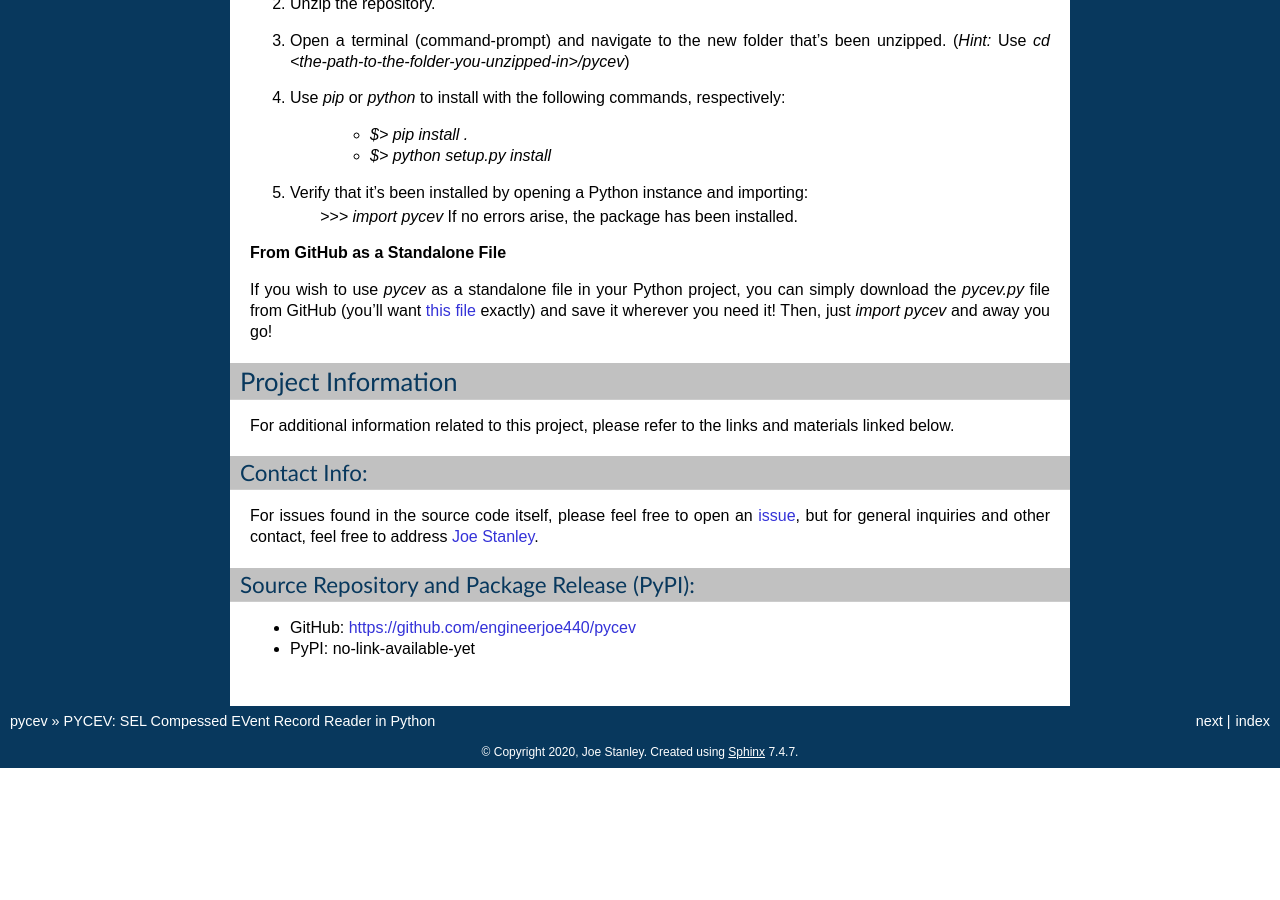
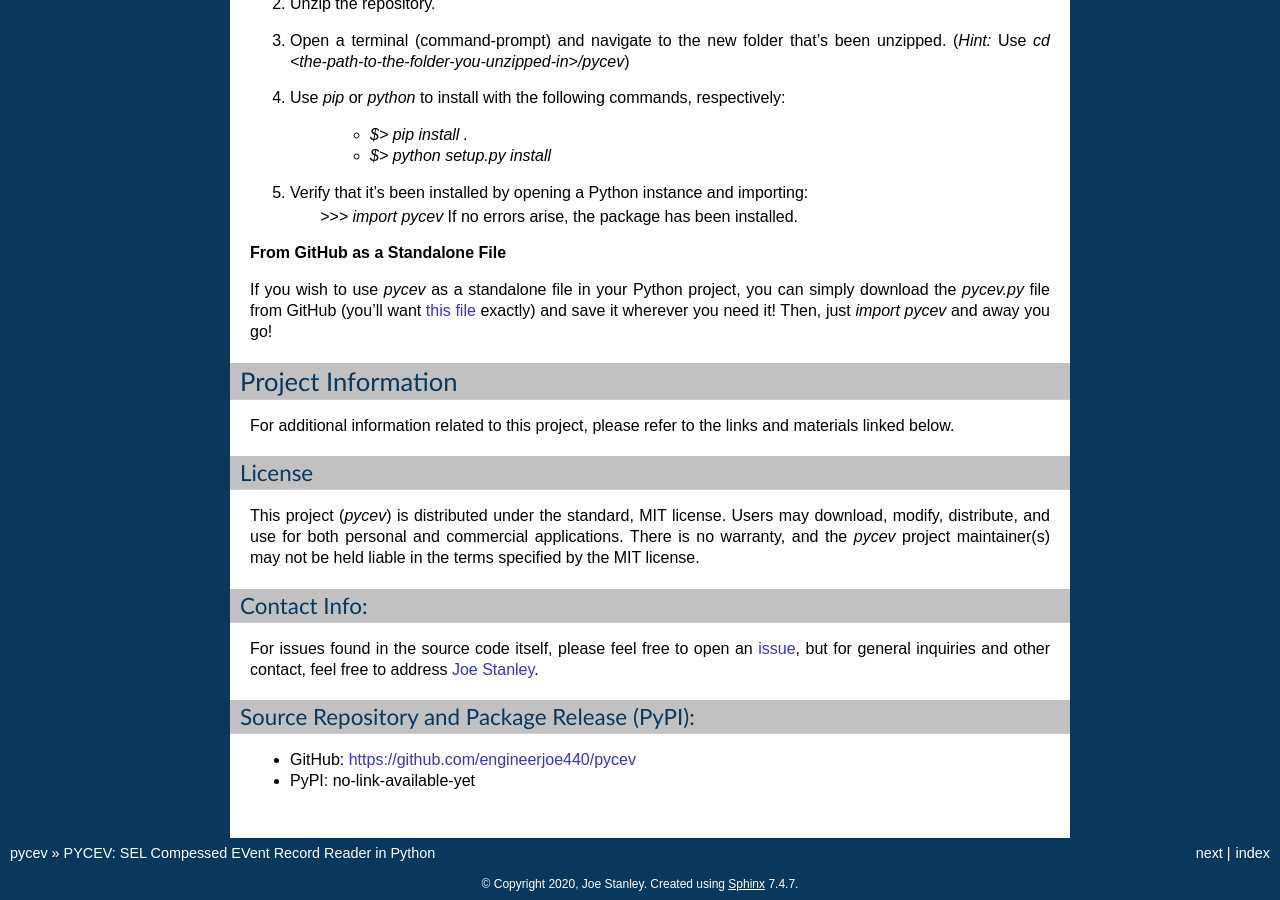
Before and after one commit to engineerjoe440/pycev, a Sphinx documentation site: the page built from source/index.rst, in a window 1280 px wide and 900 px high, scrolled down 649 px. Built offline with Sphinx 7.4.7, drawn with Linux system fonts in a browser that asks for light colours; before the commit the page ends 1417 px from its top, so only the background shows below that.

Commit message:
added license info to main webpage

```diff
--- a/source/index.rst
+++ b/source/index.rst
@@ -64,6 +64,13 @@ Project Information
 For additional information related to this project, please refer to the links and materials
 linked below.
 
+License
+~~~~~~~
+This project (`pycev`) is distributed under the standard, MIT license. Users may download,
+modify, distribute, and use for both personal and commercial applications. There is no
+warranty, and the `pycev` project maintainer(s) may not be held liable in the terms
+specified by the MIT license.
+
 Contact Info:
 ~~~~~~~~~~~~~
 
```
